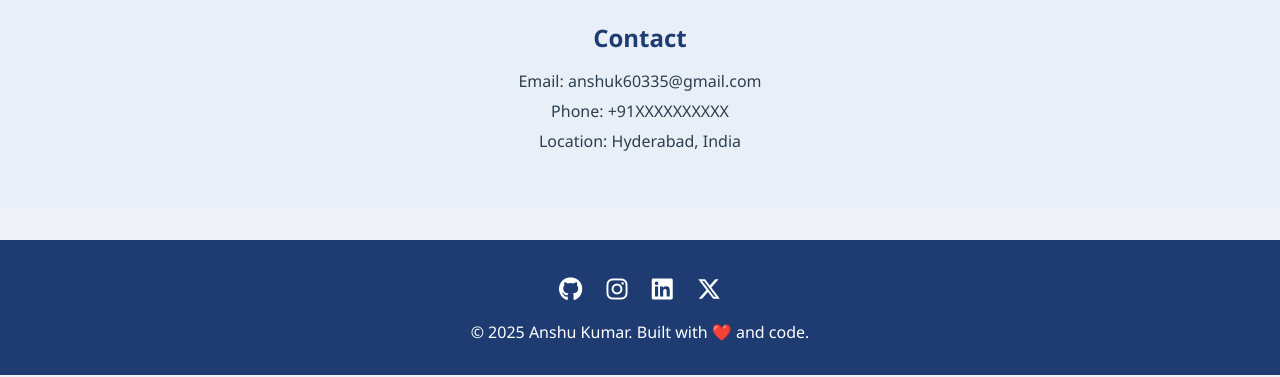
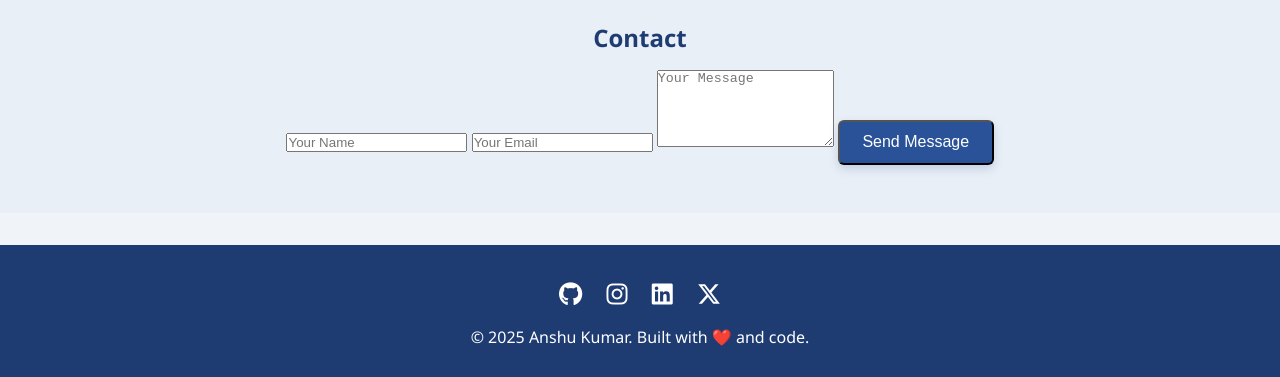
Before and after one commit to Anshu-1305/Portfolio, a plain HTML site: page index.html in a window 1280 px wide. Shown: the part 1919-2296 px from the top of the page. Drawn offline with Linux system fonts and the light colour scheme; no server answers.

Commit message:
Update index.html

```diff
--- a/index.html
+++ b/index.html
@@ -19,7 +19,7 @@
   <label for="darkToggle" class="toggle-label" title="Toggle Dark Mode"><i class="fas fa-moon"></i></label>
 
   <!-- Navigation -->
-  <nav>
+  <nav id="navbar">
     <div class="nav-container">
       <div class="logo">Anshu Kumar</div>
       <ul class="nav-links">
@@ -92,9 +92,12 @@
   <section id="contact">
     <div class="section-content">
       <h2>Contact</h2>
-      <p>Email: anshuk60335@gmail.com</p>
-      <p>Phone: +91XXXXXXXXXX</p>
-      <p>Location: Hyderabad, India</p>
+      <form>
+        <input type="text" placeholder="Your Name" required>
+        <input type="email" placeholder="Your Email" required>
+        <textarea rows="5" placeholder="Your Message" required></textarea>
+        <button type="submit" class="cta-button">Send Message</button>
+      </form>
     </div>
   </section>
 
@@ -109,6 +112,12 @@
     <p>© 2025 Anshu Kumar. Built with ❤️ and code.</p>
   </footer>
 
+  <!-- Lightbox for Certificates -->
+  <div id="lightbox" class="lightbox">
+    <span class="close">&times;</span>
+    <img class="lightbox-content" id="lightbox-img" alt="Certificate Preview">
+  </div>
+
   <script src="js/main.js"></script>
 </body>
 </html>
```
